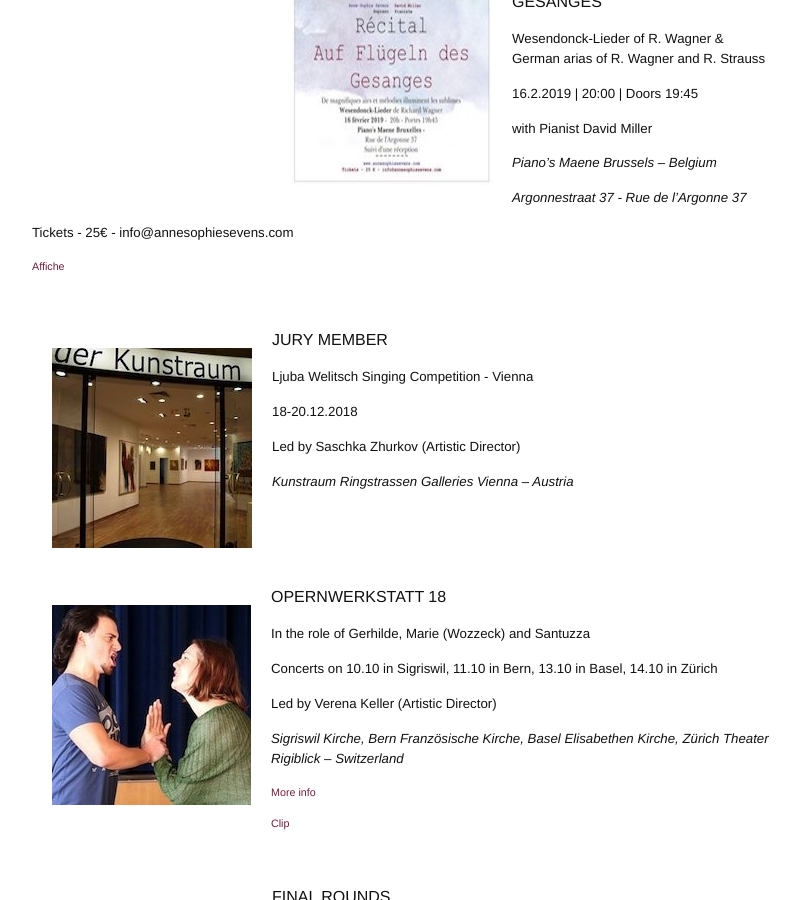
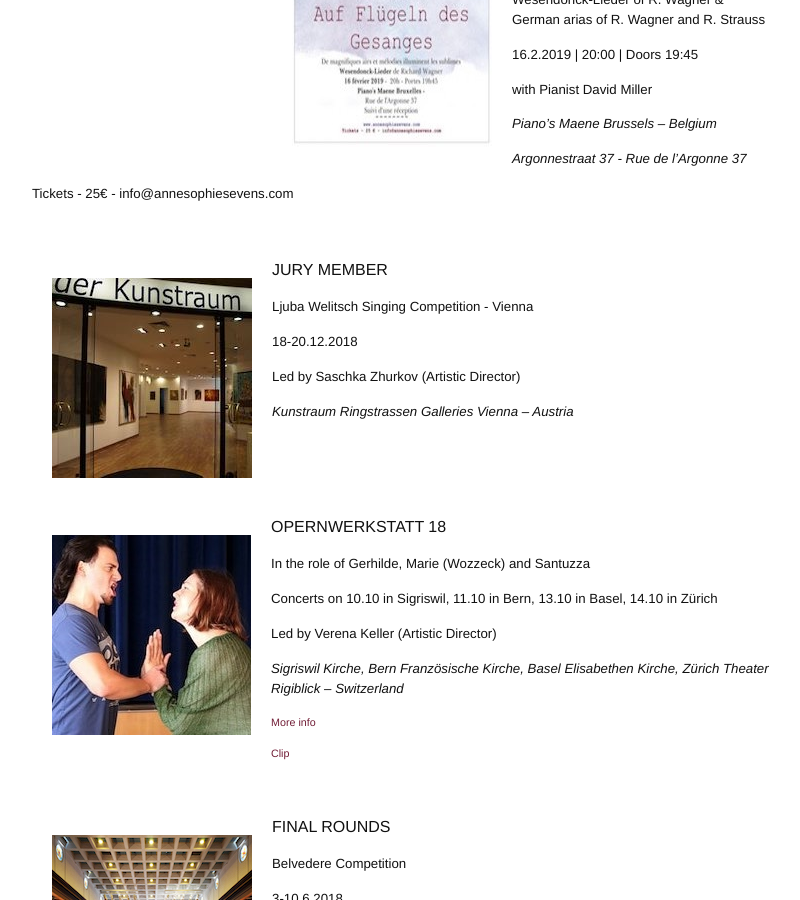
Before and after one commit to annesophie-sevens/annesophie-sevens.github.io, a Jekyll site: the page built from agenda-de.md, in a window 1280 px wide and 900 px high, scrolled down 3200 px. Shown: the whole window, without its empty margins (238-1038 px from the left). Built offline with Jekyll 4.4.1, drawn with Linux system fonts in a browser that asks for light colours; nearby versions of some CDN libraries.

Commit message:
Update agenda-de.md

```diff
--- a/agenda-de.md
+++ b/agenda-de.md
@@ -181,8 +181,6 @@ FINALIST CONCERT
 
 &nbsp;
 
-&nbsp;
-
 <img style="float: left; padding: 20px" src="/assets/afficheke.jpg">
 
 RECITAL "AUF FLÜGELN DES GESANGES"
@@ -198,8 +196,6 @@ RECITAL "AUF FLÜGELN DES GESANGES"
 ##### _Argonnestraat 37 - Rue de l'Argonne 37_
 
 ##### Tickets - 25€ - info@annesophiesevens.com
-
-###### <a href="assets/Auf Flügeln.jpeg" target="_blank">Affiche</a>
 
 &nbsp;
 
```
